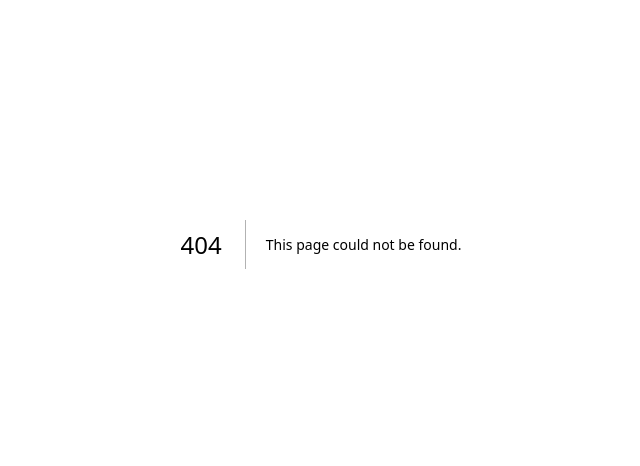
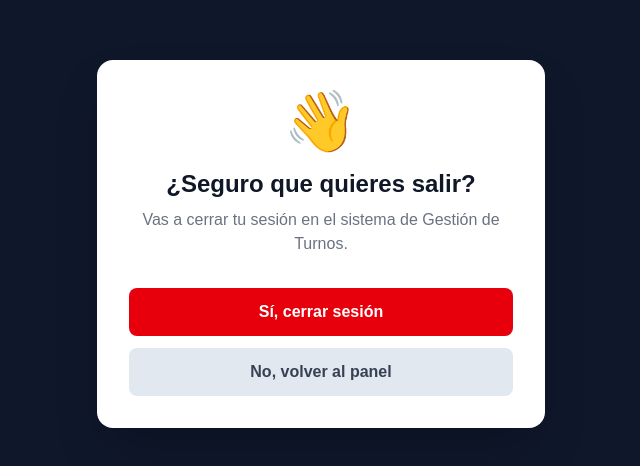
Before and after one commit to josecaja501/gestion-turnos, a Next.js app: page /cerrar-sesion in a window 1280 px wide. Before the commit this address had no page. Shown: the part 156-622 px from the top of the page, without its empty margins (319-959 px from the left). Built offline with nearby package versions, Linux system fonts and the light colour scheme.

Commit message:
Añadir página personalizada de cierre de sesión

```diff
--- /dev/null
+++ b/app/cerrar-sesion/page.tsx
@@ -0,0 +1,30 @@
+import Link from 'next/link'
+
+export default function CerrarSesionPage() {
+  return (
+    <div className="min-h-screen bg-slate-900 flex items-center justify-center p-4">
+      <div className="bg-white rounded-2xl shadow-2xl p-8 max-w-md w-full text-center">
+        <div className="text-6xl mb-4">👋</div>
+        <h1 className="text-2xl font-bold text-gray-900 mb-2">¿Seguro que quieres salir?</h1>
+        <p className="text-gray-500 mb-8">
+          Vas a cerrar tu sesión en el sistema de Gestión de Turnos.
+        </p>
+
+        <div className="flex flex-col gap-3">
+          <a
+            href="/api/auth/signout?callbackUrl=/login"
+            className="w-full bg-red-600 text-white py-3 px-6 rounded-lg font-semibold hover:bg-red-700 transition-colors"
+          >
+            Sí, cerrar sesión
+          </a>
+          <Link
+            href="/admin"
+            className="w-full bg-slate-200 text-gray-700 py-3 px-6 rounded-lg font-semibold hover:bg-slate-300 transition-colors"
+          >
+            No, volver al panel
+          </Link>
+        </div>
+      </div>
+    </div>
+  )
+}
--- a/components/Sidebar.tsx
+++ b/components/Sidebar.tsx
@@ -67,7 +67,7 @@ export default function Sidebar({ esAdmin, userName, userEmail }: SidebarProps)
       <div className="p-4 border-t border-slate-700">
         <p className="text-sm text-slate-300 mb-1">{userName}</p>
         <p className="text-xs text-slate-500 mb-3">{userEmail}</p>
-        <Link href="/api/auth/signout" className="block px-4 py-2 text-sm text-slate-300 hover:bg-slate-800 rounded-lg">
+        <Link href="/cerrar-sesion" className="block px-4 py-2 text-sm text-slate-300 hover:bg-slate-800 rounded-lg">
           🚪 Cerrar sesión
         </Link>
       </div>
```
